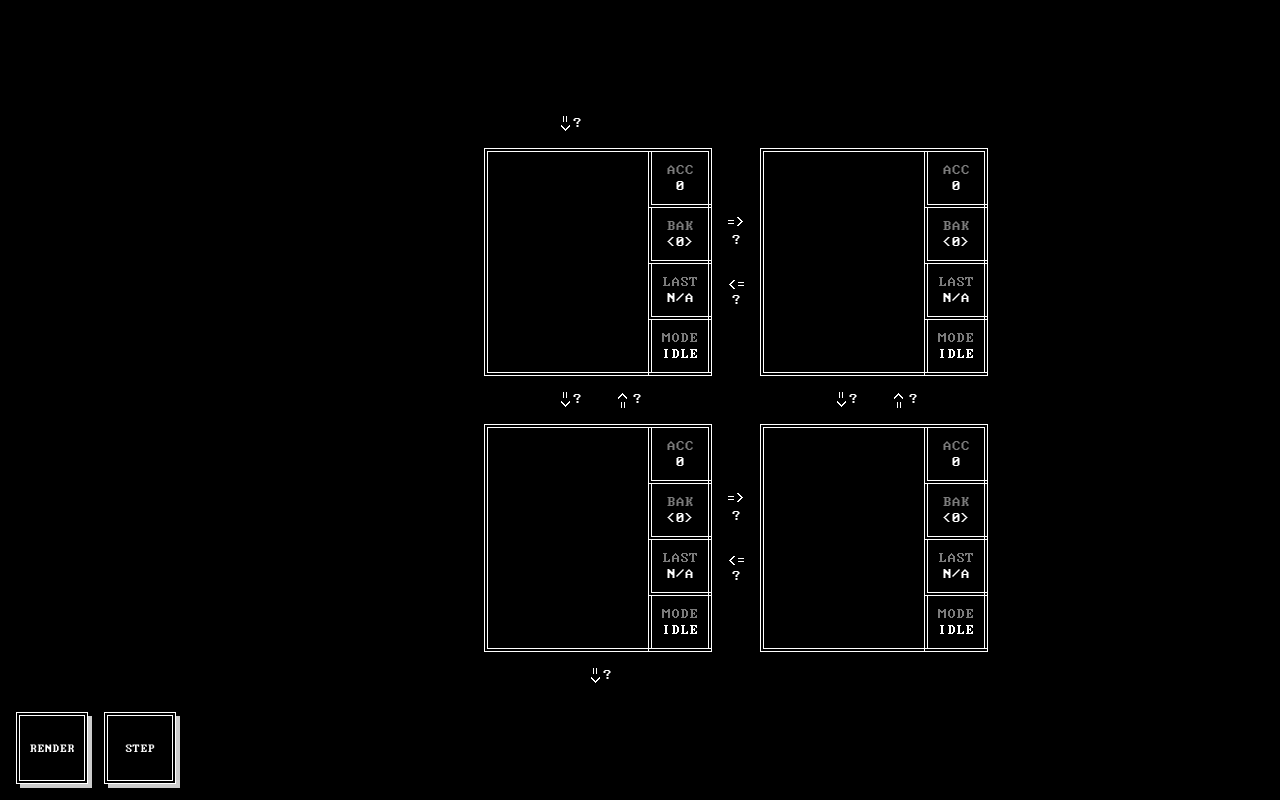
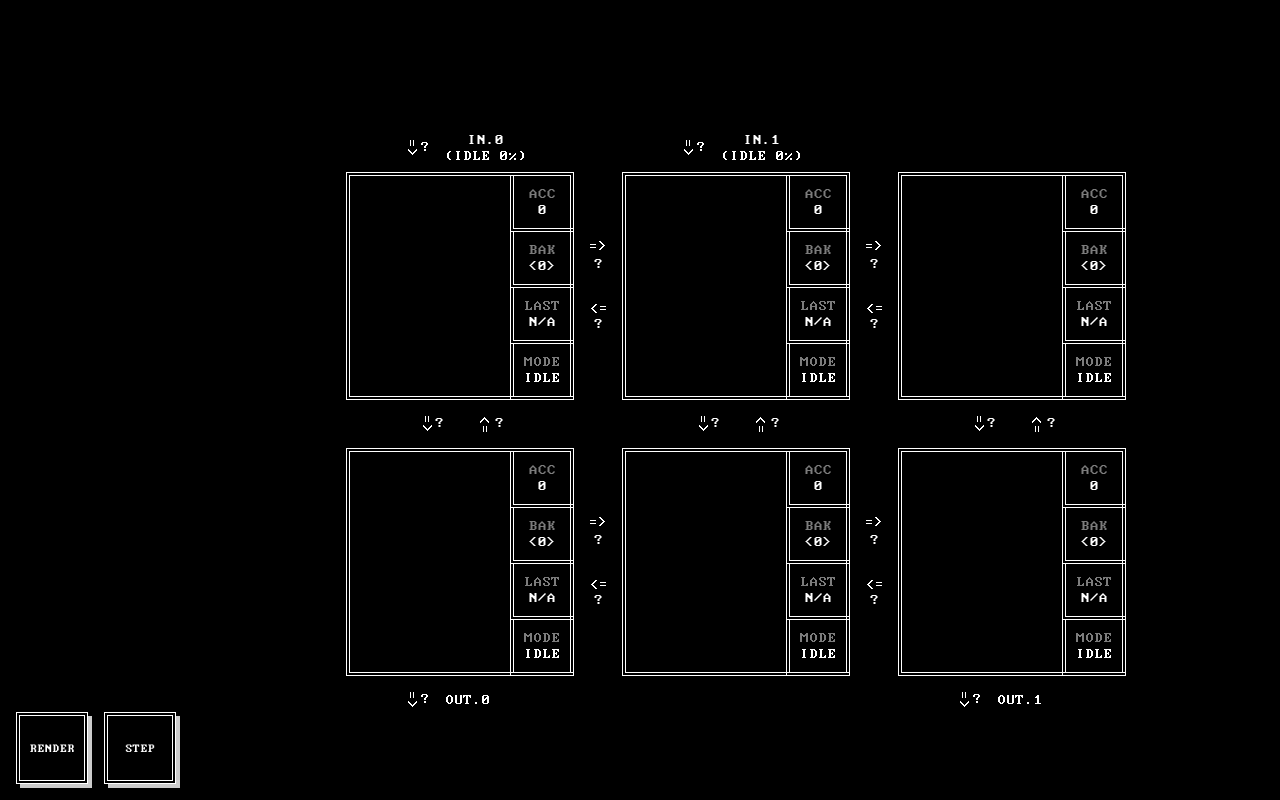
Before and after one commit to GilTeixeira/TIS-100-Emulator, a React (Create React App) app: page / in a window 1280 px wide. Built offline with nearby package versions, Linux system fonts and the light colour scheme.

Commit message:
Made logic and ui for sinks and sources uniform and implemented info for both

```diff
--- a/src/App.tsx
+++ b/src/App.tsx
@@ -19,7 +19,7 @@ class App extends React.Component<AppProps, AppState> {
     super(props)
 
     this.state = {
-      tis_100: new Tis100(2, 2, [0], [0])
+      tis_100: new Tis100(3, 2, [0,1], [0,2])
     }
   }
 
@@ -30,7 +30,11 @@ class App extends React.Component<AppProps, AppState> {
           onPlayClicked={this.testClick.bind(this)}
           onStepClicked={this.step.bind(this)}
         />
-        <NodeGrid grid={this.state.tis_100.getGrid()} sinks={this.state.tis_100.getSinks()}/>
+        <NodeGrid
+          grid={this.state.tis_100.getGrid()}
+          sinks={this.state.tis_100.getSinks()}
+          sources={this.state.tis_100.getSources()}
+        />
       </div>
     )
   }
--- a/src/components/NodeGrid.tsx
+++ b/src/components/NodeGrid.tsx
@@ -3,12 +3,20 @@ import '../style/App.css'
 
 import Node from './Node'
 import Sink from './Sink'
+import Source from './Source'
 
-import { BasicExecutionNode, Sink as SinkLogic, NullSink } from '../logic/node'
+import {
+  BasicExecutionNode,
+  Sink as SinkLogic,
+  Source as SourceLogic,
+  NullSink,
+  NullSource
+} from '../logic/node'
 
 type NodeGridProps = {
   grid: BasicExecutionNode[][]
   sinks: SinkLogic[]
+  sources: SourceLogic[]
 }
 
 class NodeGrid extends React.Component<NodeGridProps> {
@@ -26,14 +34,20 @@ class NodeGrid extends React.Component<NodeGridProps> {
     })
 
     const sinks = this.props.sinks.map((sink, i) => {
-      console.log(i)
       if (sink instanceof NullSink)
         return <div key={`sink${i}`} className='nullSink' />
-      else return <Sink key={`sink${i}`} value={sink.getSrcPort().getValue()} />
+      else return <Sink key={`sink${i}`} sink={sink} />
+    })
+
+    const sources = this.props.sources.map((source, i) => {
+      if (source instanceof NullSource)
+        return <div key={`source${i}`} className='nullSource' />
+      else return <Source key={`source${i}`} source={source} />
     })
 
     return (
       <div className='grid'>
+        <div className='sources'>{sources}</div>
         {grid}
         <div className='sinks'>{sinks}</div>
       </div>
--- a/src/components/Sink.tsx
+++ b/src/components/Sink.tsx
@@ -1,8 +1,10 @@
 import React from 'react'
 import '../style/App.css'
 
+import { Sink as SinkLogic } from '../logic/node'
+
 type SinkProps = {
-  value: number
+  sink: SinkLogic
 }
 
 class Sink extends React.Component<SinkProps> {
@@ -11,8 +13,11 @@ class Sink extends React.Component<SinkProps> {
       <div className='sink'>
         <p className='arrow'>{'=>'}</p>
         <p className='value'>
-          {this.props.value === undefined ? '?' : this.props.value}
+          {this.props.sink.getSrcPort().getValue() === undefined ? '?' : this.props.sink.getSrcPort().getValue()}
         </p>
+        <div className='info'>
+          <p>{`OUT.${this.props.sink.getID()}`}</p>
+        </div>
       </div>
     )
   }
--- /dev/null
+++ b/src/components/Source.tsx
@@ -0,0 +1,29 @@
+import React from 'react'
+import '../style/App.css'
+
+import { Source as SourceLogic } from '../logic/node'
+
+type SourceProps = {
+  source: SourceLogic
+}
+
+class Source extends React.Component<SourceProps> {
+  render() {
+    return (
+      <div className='source'>
+        <p className='arrow'>{'=>'}</p>
+        <p className='value'>
+          {this.props.source.getDstPort().getValue() === undefined
+            ? '?'
+            : this.props.source.getDstPort().getValue()}
+        </p>
+        <div className='info'>
+          <p>{`IN.${this.props.source.getID()}`}</p>
+          <p>{`(IDLE ${this.props.source.getIdleness()}%)`}</p>
+        </div>
+      </div>
+    )
+  }
+}
+
+export default Source
--- a/src/logic/node.ts
+++ b/src/logic/node.ts
@@ -6,8 +6,8 @@ import { CommandParser } from './command_parser'
 export abstract class Node {
   protected static _id: number = 0
   protected id: number
-  protected totalCycles: number
-  protected idleCycles: number
+  protected totalCycles: number = 0
+  protected idleCycles: number = 0
   protected state: Status = Status.IDLE
 
   constructor() {
@@ -22,9 +22,14 @@ export abstract class Node {
     return this.state
   }
 
+  getID(): number {
+    return this.id
+  }
+
   execute() {}
 
   getIdleness() {
+    if(this.totalCycles === 0) return this.totalCycles
     return this.idleCycles / this.totalCycles
   }
 }
@@ -104,10 +109,6 @@ export class BasicExecutionNode extends Node {
     return this.commands[this.index].getLine()
   }
 
-  getID(): number {
-    return this.id
-  }
-
   incIndex() {
     if (++this.index >= this.commands.length) this.index = 0
   }
@@ -174,6 +175,12 @@ export class BasicExecutionNode extends Node {
 export class Sink extends Node {
   private srcPort: Port
   private outputs: number[] = []
+  protected static _id: number = 0
+
+  constructor() {
+    super()
+    this.id = Sink._id++
+  }
 
   getOutputs() {
     return this.outputs
@@ -195,6 +202,12 @@ export class Sink extends Node {
 }
 
 export class NullSink extends Sink {
+  constructor() {
+    super()
+    Sink._id--
+    this.id = null
+  }
+
   getOutputs() {
     return null
   }
@@ -203,9 +216,19 @@ export class NullSink extends Sink {
 export class Source extends Node {
   private dstPort: Port
   private inputs: number[]
+  protected static _id: number = 0
+
+  constructor() {
+    super()
+    this.id = Source._id++
+  }
 
   setDstPort(dstPort: Port) {
     this.dstPort = dstPort
+  }
+
+  getDstPort(): Port {
+    return this.dstPort
   }
 
   setInputs(inputs: number[]) {
@@ -223,3 +246,15 @@ export class Source extends Node {
     else this.idleCycles++
   }
 }
+
+export class NullSource extends Source {
+  constructor() {
+    super()
+    Source._id--
+    this.id = null
+  }
+
+  getInputs() {
+    return null
+  }
+}
--- a/src/logic/node_factory.ts
+++ b/src/logic/node_factory.ts
@@ -1,4 +1,4 @@
-import { BasicExecutionNode, Source, Sink, NullSink } from './node'
+import { BasicExecutionNode, Source, Sink, NullSink, NullSource } from './node'
 import { Port } from './port'
 import { Directions } from './macros'
 
@@ -54,7 +54,7 @@ export class NodeFactory {
     if (posY === 0 && this.sourcesPos.includes(posX)) {
       let upPort = new Port()
       this.nodeGrid[posY][posX].setSrcPort(Directions.UP, upPort)
-      this.sources[this.sourcesPos.indexOf(posX)].setDstPort(upPort)
+      this.sources[posX].setDstPort(upPort)
     }
   }
 
@@ -94,18 +94,17 @@ export class NodeFactory {
 
   private buildSources(): void {
     this.sources = []
-    for (let i = 0; i < this.sourcesPos.length; i++) {
-      this.sources.push(new Source())
+    for (let i = 0; i < this.sizeX; i++) {
+      if (this.sourcesPos.includes(i)) this.sources.push(new Source())
+      else this.sources.push(new NullSource())
     }
   }
 
   private buildSinks(): void {
     this.sinks = []
     for (let i = 0; i < this.sizeX; i++) {
-      if(this.sinksPos.includes(i))
-        this.sinks.push(new Sink())
-      else
-        this.sinks.push(new NullSink())
+      if (this.sinksPos.includes(i)) this.sinks.push(new Sink())
+      else this.sinks.push(new NullSink())
     }
   }
 
--- a/src/style/App.css
+++ b/src/style/App.css
@@ -51,41 +51,54 @@ body {
   flex-direction: row;
 }
 
-/* Sinks */
+/* Sinks n Sources */
+
+.sinks, .sources {
+  display: flex;
+  flex-direction: row;
+}
 
 .sinks {
-  display: flex;
-  flex-direction: row;
   margin-top: -48px;
 }
 
-.nullSink {
+.nullSink, .nullSource {
   width: 228px;
   margin-right: 48px;
 }
 
-.sink {
+.sink, .source {
   color: #ffffff;
-  z-index: 10;
+  background-color: #000000;
+  z-index: 11;
   height: 48px;
   width: 228px;
   margin-right: 48px;
+  padding-left: 56px;
+  box-sizing: border-box;
   display: flex;
   flex-direction: row;
-  justify-content: center;
+  justify-content: flex-start;
   align-items: center;
 }
 
-.sink .arrow {
+.sink .arrow, .source .arrow {
   height: 18px;
   width: 18px;
   transform: rotate(90deg);
 }
 
-.sink .value {
+.sink .value, .source .value {
   height: 18px;
 }
 
+.source .info, .sink .info {
+  margin-left: 16px;
+}
+
+.source .info p{
+  text-align: center;
+}
 
 /* Node */
 
```
